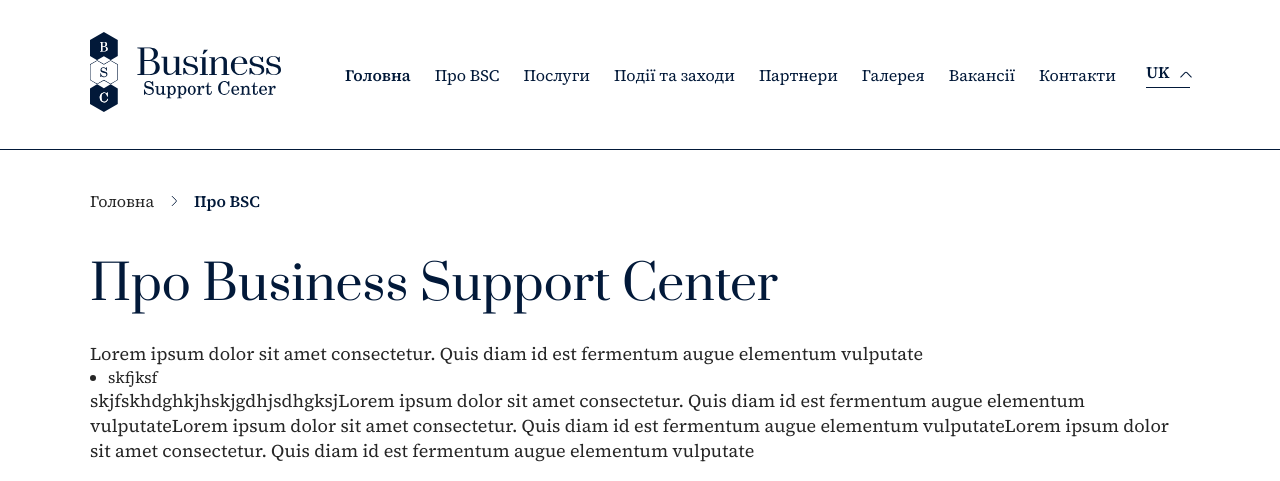
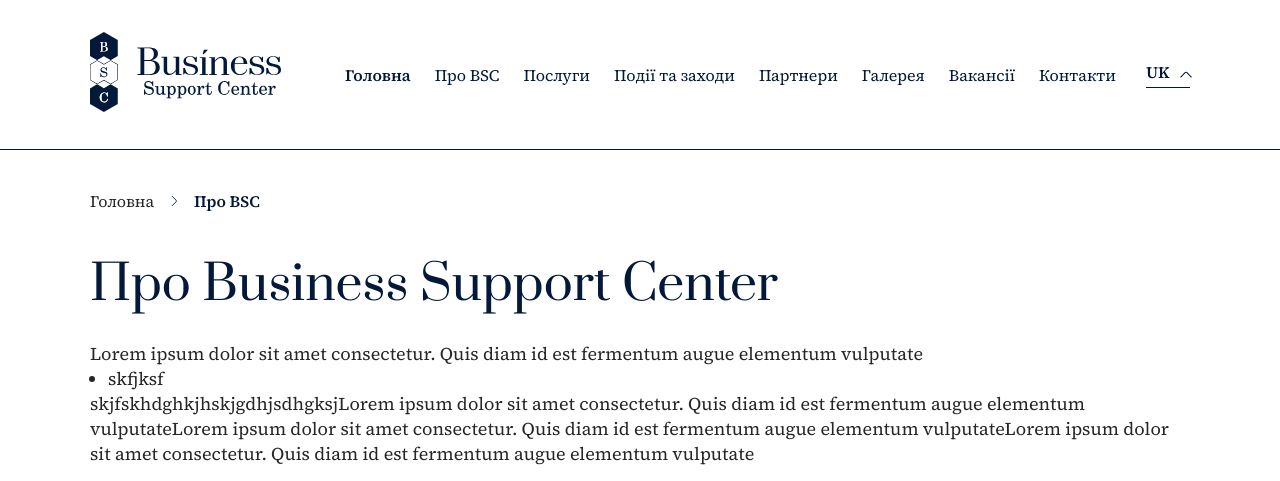
Before and after one commit to Denys1337/BSC, a plain HTML site: page index.html in a window 1280 px wide. Shown: the top 481 px of the page. Drawn offline with nearby package versions, Linux system fonts and the light colour scheme.

Commit message:
mini fix

```diff
--- a/style.css
+++ b/style.css
@@ -1922,6 +1922,12 @@ form {
   padding-left: 18px;
 }
 
+.text-content li {
+  font-family: "Source Serif 4";
+  font-size: 18px;
+  font-weight: 400;
+}
+
 @media (max-width: 1075px) {
   .bunnerAction img {
     height: 500px;
```
